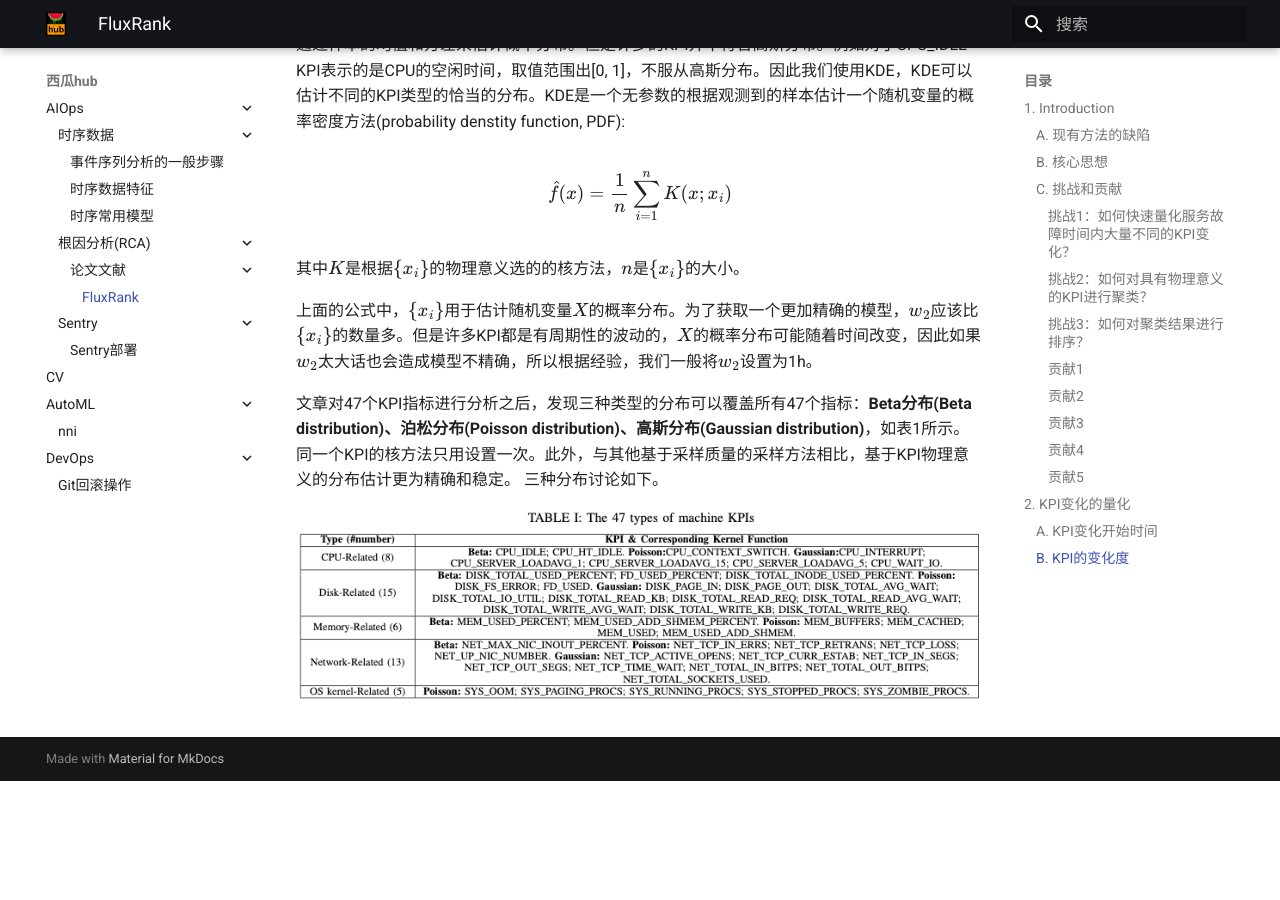
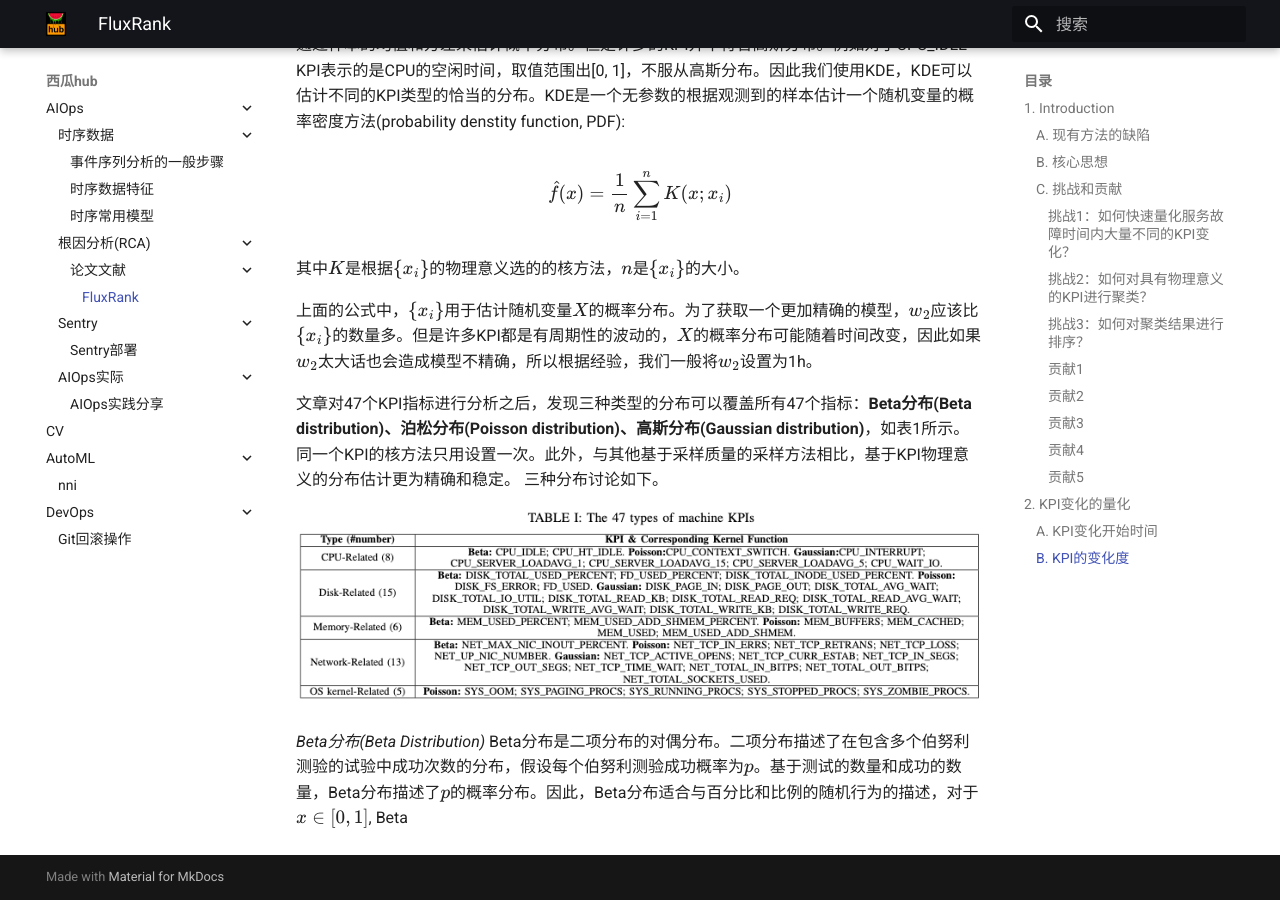
Before and after one commit to ShawnZhang31/notes, an MkDocs documentation site: the page built from docs/aiops/rca/paper/fluxrank/fluxrank_paper.md, in a window 1280 px wide and 900 px high, scrolled down 7031 px. Built offline with MkDocs 1.6.1 and Material for MkDocs 9.7.7, drawn with Linux system fonts in a browser that asks for light colours; before the commit the page ends 7812 px from its top, so only the background shows below that.

Commit message:
add aiops pratice from PeiDan, HuaWei 2021 Developers Meetting

```diff
--- a/docs/aiops/rca/paper/fluxrank/fluxrank_paper.md
+++ b/docs/aiops/rca/paper/fluxrank/fluxrank_paper.md
@@ -138,3 +138,5 @@
 文章对47个KPI指标进行分析之后，发现三种类型的分布可以覆盖所有47个指标：**Beta分布(Beta distribution)、泊松分布(Poisson distribution)、高斯分布(Gaussian distribution)**，如表1所示。同一个KPI的核方法只用设置一次。此外，与其他基于采样质量的采样方法相比，基于KPI物理意义的分布估计更为精确和稳定。 三种分布讨论如下。
 
 ![Table 1](./res/pastimg-2021-04-01-19-31-18.png)
+
+*Beta分布(Beta Distribution)* Beta分布是二项分布的对偶分布。二项分布描述了在包含多个伯努利测验的试验中成功次数的分布，假设每个伯努利测验成功概率为$p$。基于测试的数量和成功的数量，Beta分布描述了$p$的概率分布。因此，Beta分布适合与百分比和比例的随机行为的描述，对于$x \in [0, 1]$, Beta
--- a/mkdocs.yml
+++ b/mkdocs.yml
@@ -37,6 +37,8 @@
         - FluxRank: aiops/rca/paper/fluxrank/fluxrank_paper.md
     - Sentry:
       - Sentry部署: aiops/sentry/sentry_setup.md
+    - AIOps实际:
+      - AIOps实践分享: aiops/pratice/aiops_pratice_1.md
   - CV: cv.md
   - AutoML:
       - nni: nni/nni.md
```
Also changed, not shown: docs/aiops/pratice/aiops_pratice_1.md (added, +27 -0 lines), docs/aiops/pratice/res/pastimg-2021-04-29-10-31-25.png (added), docs/aiops/pratice/res/pastimg-2021-04-29-10-33-12.png (added).
